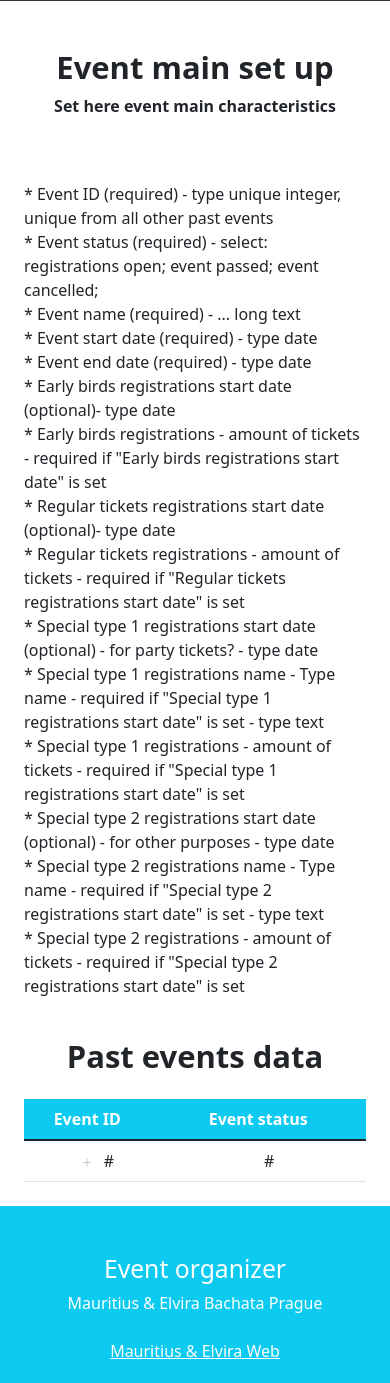
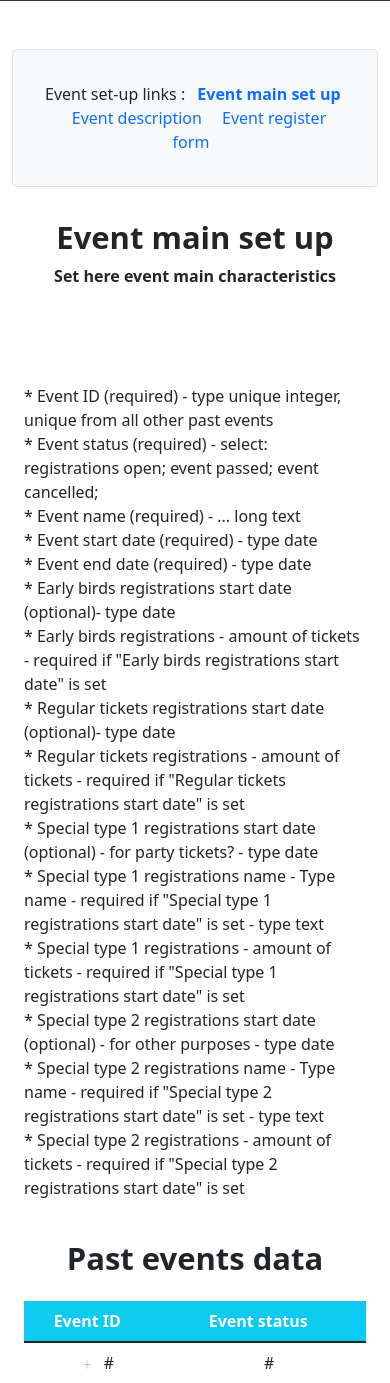
Before and after one commit to SimonB87/Regis, a PHP site: page /manage/eventsetupmain.php in a window 390 px wide. Shown: the part 196-1579 px from the top of the page. Run offline with PHP 8.4, Linux system fonts and the light colour scheme; the visitor is signed in with stand-in values (Sample User, id 1); data that the repository does not hold is empty; a stand-in replaces the project's code that opens the database connection.

Commit message:
event set up main - added new links, edited responsivity

```diff
--- a/manage/eventsetupmain.php
+++ b/manage/eventsetupmain.php
@@ -46,31 +46,43 @@ if (!mysqli_set_charset($connector, "utf8")) {
     <main>
       <div class="container my-5 text-center">
         <div class="row">
-          <h1 class="display-5 fw-bold">Event main set up</h1>
-          <p class="display-7 fw-bold">Set here event main characteristics</p>
+          <div class="col-12 text-center padding-regular rounded-3 bg-light border">
+            <span> Event set-up links : </span>
+            <a href="eventsetupmain.php" class="weblink padding-small fw-bold"> Event main set up </a>
+            <a href="#" class="weblink padding-small"> Event description </a>
+            <a href="#" class="weblink padding-small"> Event register form </a>
+          </div>
+          <div class="col-12 padding-regular">
+            <h1 class="display-5 fw-bold">Event main set up</h1>
+            <p class="display-7 fw-bold">Set here event main characteristics</p>
+          </div>
         </div>
       </div>
 
       <div class="container padding-regular-bottom ">
         <div class="row">
-          <div class="col-lg-6 col-md-12 col-sm-12 center-margin">
+          <div class="col-lg-6 col-md-12 col-sm-12">
             <!-- TODO : form with all these inputs -->
             * Event ID (required) - type unique integer, unique from all other past events<br>
             * Event status (required) - select: registrations open; event passed; event cancelled;<br>
             * Event name (required) - ... long text<br>
             * Event start date (required) - type date <br>
+
             * Event end date (required) - type date<br>
             * Early birds registrations start date (optional)- type date<br>
             * Early birds registrations - amount of tickets - required if "Early birds registrations start date" is set <br>
             * Regular tickets registrations start date (optional)- type date<br>
+          </div>
+          <div class="col-lg-6 col-md-12 col-sm-12">
+            <!-- TODO : form with all these inputs -->
             * Regular tickets registrations - amount of tickets - required if "Regular tickets registrations start date" is set <br>
             * Special type 1 registrations start date (optional) - for party tickets? - type date<br>
             * Special type 1 registrations name - Type name - required if "Special type 1 registrations start date" is set - type text<br>
             * Special type 1 registrations - amount of tickets - required if "Special type 1 registrations start date" is set <br>
+
             * Special type 2 registrations start date (optional) - for other purposes - type date<br>
             * Special type 2 registrations name - Type name - required if "Special type 2 registrations start date" is set - type text<br>
             * Special type 2 registrations - amount of tickets - required if "Special type 2 registrations start date" is set <br>
-
           </div>
         </div>
       </div>
```
